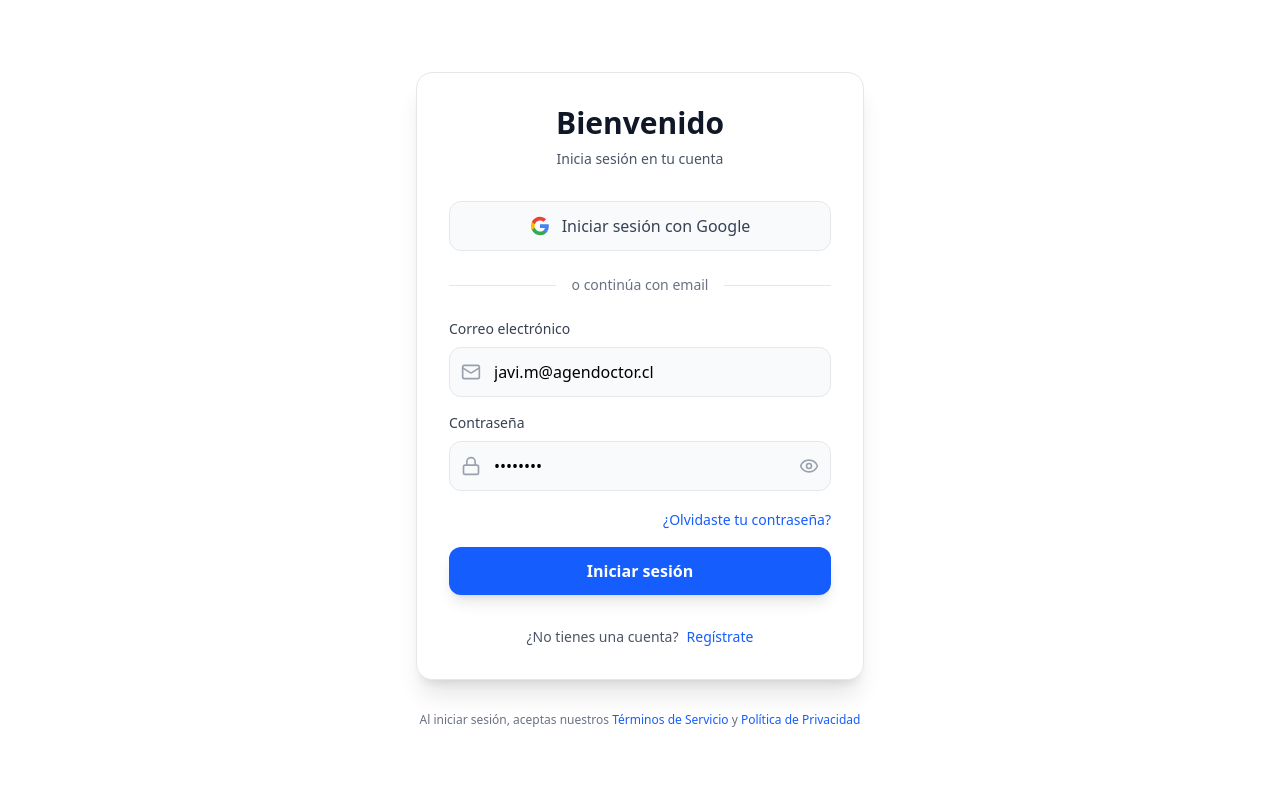
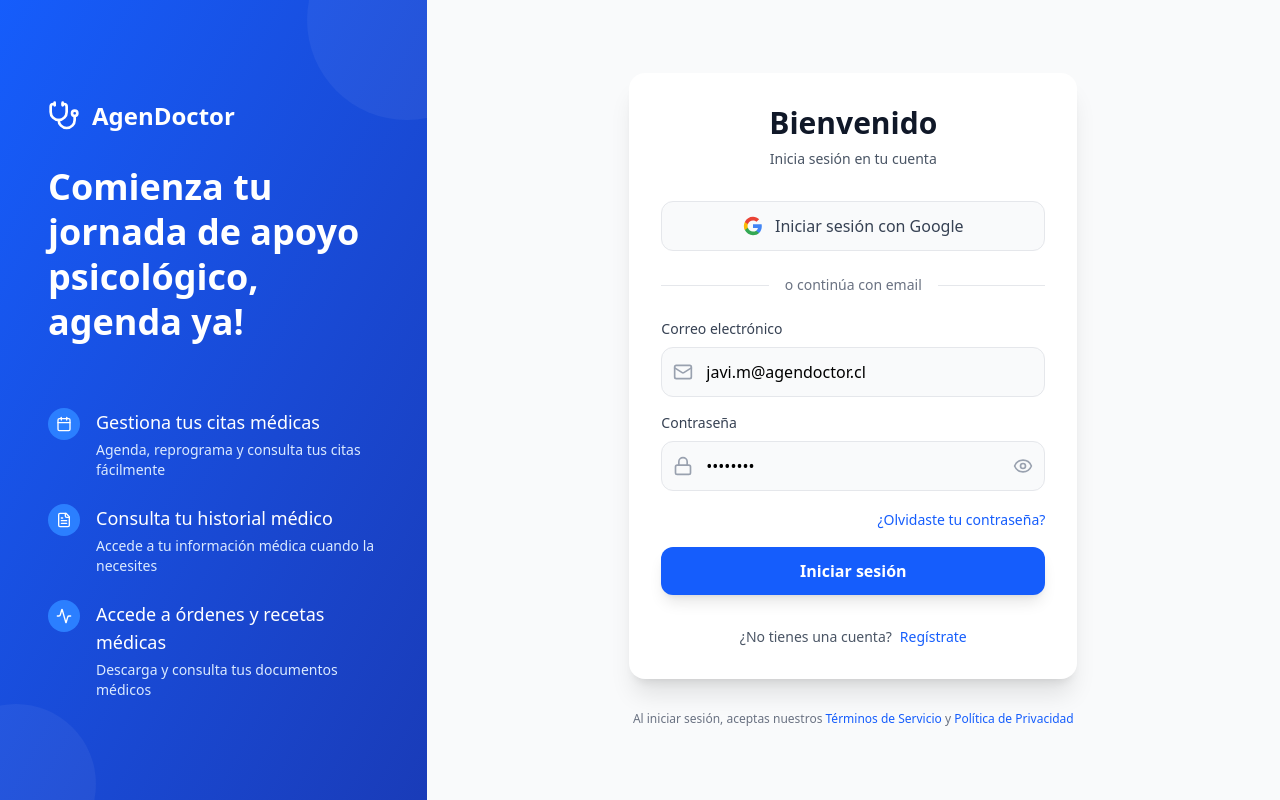
Before and after one commit to Thecris28/AgenDoctor-Aplicacion-Web, a Next.js app: page /login in a window 1280 px wide. Built offline with nearby package versions, Linux system fonts and the light colour scheme; no server answers.

Commit message:
Se agrego nuevo diseño en login de usuarios

```diff
--- a/src/app/(auth)/login/page.tsx
+++ b/src/app/(auth)/login/page.tsx
@@ -1,6 +1,6 @@
 'use client';
 import { useState } from 'react'
-import { Mail, Lock, Eye, EyeOff } from 'lucide-react';
+import { Mail, Lock, Eye, EyeOff, Stethoscope, Calendar, FileText, Activity } from 'lucide-react';
 import GoogleIcon from '../../../components/ui/GoogleIcon';
 import { useRouter } from 'next/navigation';
 import Link from 'next/link';
@@ -34,8 +34,6 @@ export default function LoginPage() {
       setIsLoading(true);
       setLoginError('');
 
-
-
       try {
         const result = await loginUser(formLoginData.email, formLoginData.password);
         console.log('Login successful:', result);
@@ -60,9 +58,69 @@ export default function LoginPage() {
     };
 
   return (
-    <div className="min-h-screen bg-white flex items-center justify-center p-4">
+    <div className="min-h-screen bg-gray-50 flex">
+      {/* Panel Izquierdo - Información */}
+      <div className="hidden lg:flex lg:w-1/3 bg-blue-600 relative overflow-hidden">
+        <div className="absolute inset-0 bg-gradient-to-br from-blue-600 to-blue-800"></div>
+        <div className="relative z-10 flex flex-col justify-center px-12 py-8">
+          {/* Logo */}
+          <div className="mb-8">
+            <div className="flex items-center text-white">
+              <Stethoscope className="w-8 h-8 mr-3" />
+              <span className="text-2xl font-bold">AgenDoctor</span>
+            </div>
+          </div>
+
+          {/* Título principal */}
+          <div className="mb-12">
+            <h1 className="text-4xl font-bold text-white mb-4 leading-tight">
+              Comienza tu jornada de apoyo psicológico, agenda ya!
+            </h1>
+          </div>
+
+          {/* Lista de características */}
+          <div className="space-y-6">
+            <div className="flex items-start space-x-4">
+              <div className="flex-shrink-0 w-8 h-8 bg-blue-500 rounded-full flex items-center justify-center">
+                <Calendar className="w-4 h-4 text-white" />
+              </div>
+              <div className="text-white">
+                <p className="text-lg font-medium">Gestiona tus citas médicas</p>
+                <p className="text-blue-100 text-sm mt-1">Agenda, reprograma y consulta tus citas fácilmente</p>
+              </div>
+            </div>
+
+            <div className="flex items-start space-x-4">
+              <div className="flex-shrink-0 w-8 h-8 bg-blue-500 rounded-full flex items-center justify-center">
+                <FileText className="w-4 h-4 text-white" />
+              </div>
+              <div className="text-white">
+                <p className="text-lg font-medium">Consulta tu historial médico</p>
+                <p className="text-blue-100 text-sm mt-1">Accede a tu información médica cuando la necesites</p>
+              </div>
+            </div>
+
+            <div className="flex items-start space-x-4">
+              <div className="flex-shrink-0 w-8 h-8 bg-blue-500 rounded-full flex items-center justify-center">
+                <Activity className="w-4 h-4 text-white" />
+              </div>
+              <div className="text-white">
+                <p className="text-lg font-medium">Accede a órdenes y recetas médicas</p>
+                <p className="text-blue-100 text-sm mt-1">Descarga y consulta tus documentos médicos</p>
+              </div>
+            </div>
+          </div>
+        </div>
+
+        {/* Decorative elements */}
+        <div className="absolute top-0 right-0 w-50 h-50 bg-white opacity-5 rounded-full -translate-y-20 translate-x-20"></div>
+        <div className="absolute bottom-0 left-0 w-40 h-40 bg-white opacity-5 rounded-full translate-y-16 -translate-x-16"></div>
+      </div>
+
+      {/* Panel Derecho - Formulario de Login */}
+      <div className="w-full lg:w-2/3 flex items-center justify-center p-8">
         <div className="w-full max-w-md">
-        <div className="bg-white border border-gray-200 rounded-2xl shadow-xl p-8">
+          <div className="bg-white rounded-2xl shadow-xl p-8">
             {/* Header */}
             <div className="text-center mb-8">
               <h1 className="text-3xl font-bold text-gray-900 mb-2">
@@ -99,7 +157,6 @@ export default function LoginPage() {
             {/* Form */}
             <form onSubmit={handleLoginSubmit}>
               <div className="space-y-4">
-
                 {/* Email */}
                 <div className="space-y-2">
                   <label htmlFor="email" className="text-sm font-medium mb-2 text-gray-700 block">
@@ -199,5 +256,6 @@ export default function LoginPage() {
           </div>
         </div>
       </div>
+    </div>
   );
 }
--- a/src/app/(auth)/recovery/page.tsx
+++ b/src/app/(auth)/recovery/page.tsx
@@ -76,7 +76,7 @@ export default function ForgetPassword() {
                   name="email"
                   value={email}
                   onChange={e => setEmail(e.target.value)}
-                  className="w-full pl-11 pr-4 py-3 border border-gray-200 rounded-xl focus:ring-2 focus:ring-blue-500 focus:border-transparent transition-all duration-200 bg-gray-50 focus:bg-white"
+                  className="w-full pl-11 pr-4 py-3 outline-2 outline-gray-200 -outline-offset-2 rounded-xl focus:outline-2 focus:-outline-offset-2 focus:outline-blue-500 transition-all duration-200 bg-gray-50 focus:bg-white"
                   placeholder="tu@email.com"
                   required
                   disabled={isSubmitting}
```
Lines whose indentation alone changed are shown as unchanged.
